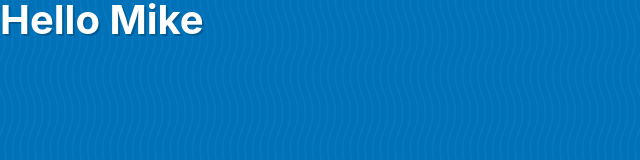
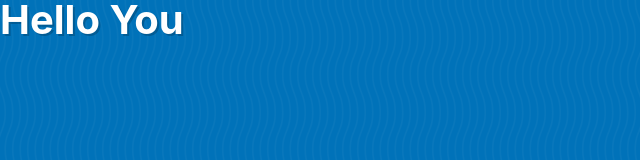
Before and after one commit to MDorsey77/beginnerJS, a website: page playground/variables.html in a window 1280 px wide. Shown: the whole page, without its empty margins (0-640 px from the left). Drawn offline with Linux system fonts and the light colour scheme.

Commit message:
changed mike to you

```diff
--- a/playground/variables.html
+++ b/playground/variables.html
@@ -28,7 +28,7 @@
 
 
   </script>
-    <h1>Hello Mike</h1>
+    <h1>Hello You</h1>
 </body>
 
 </html>
```
